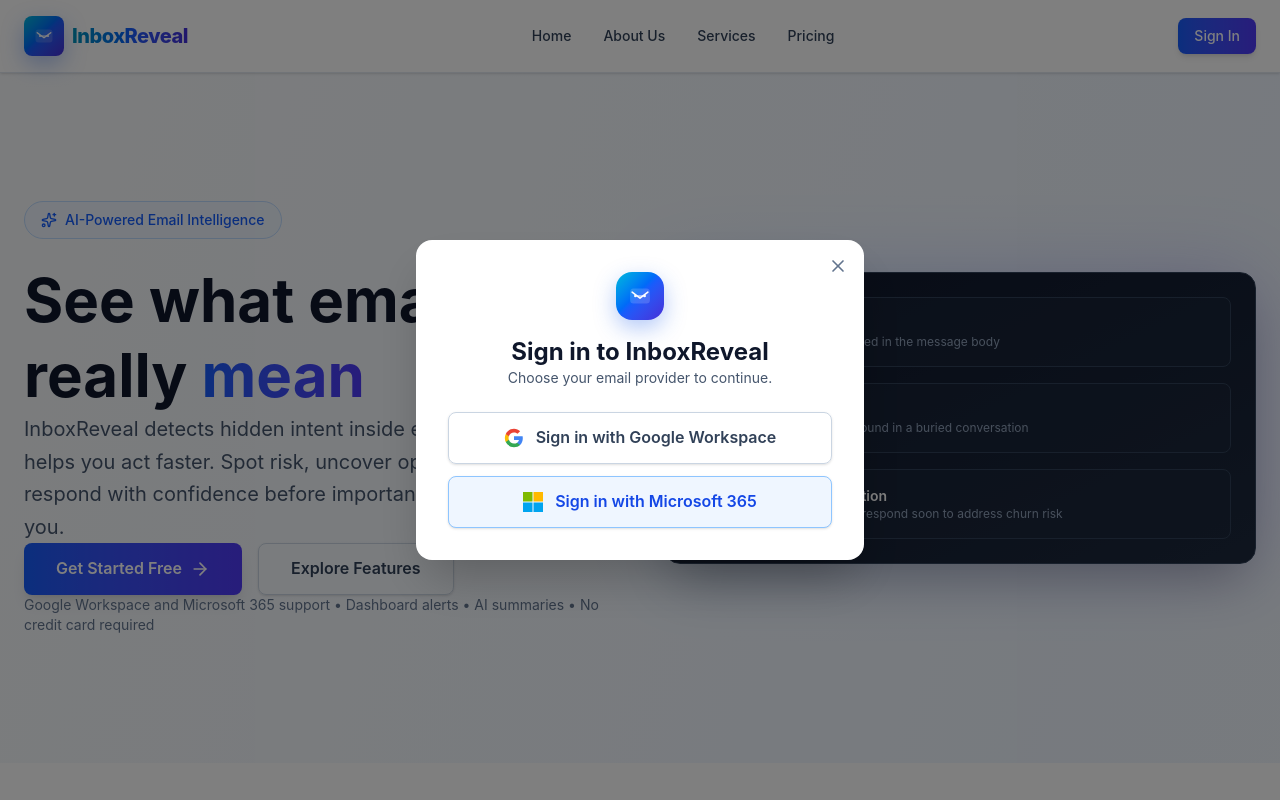
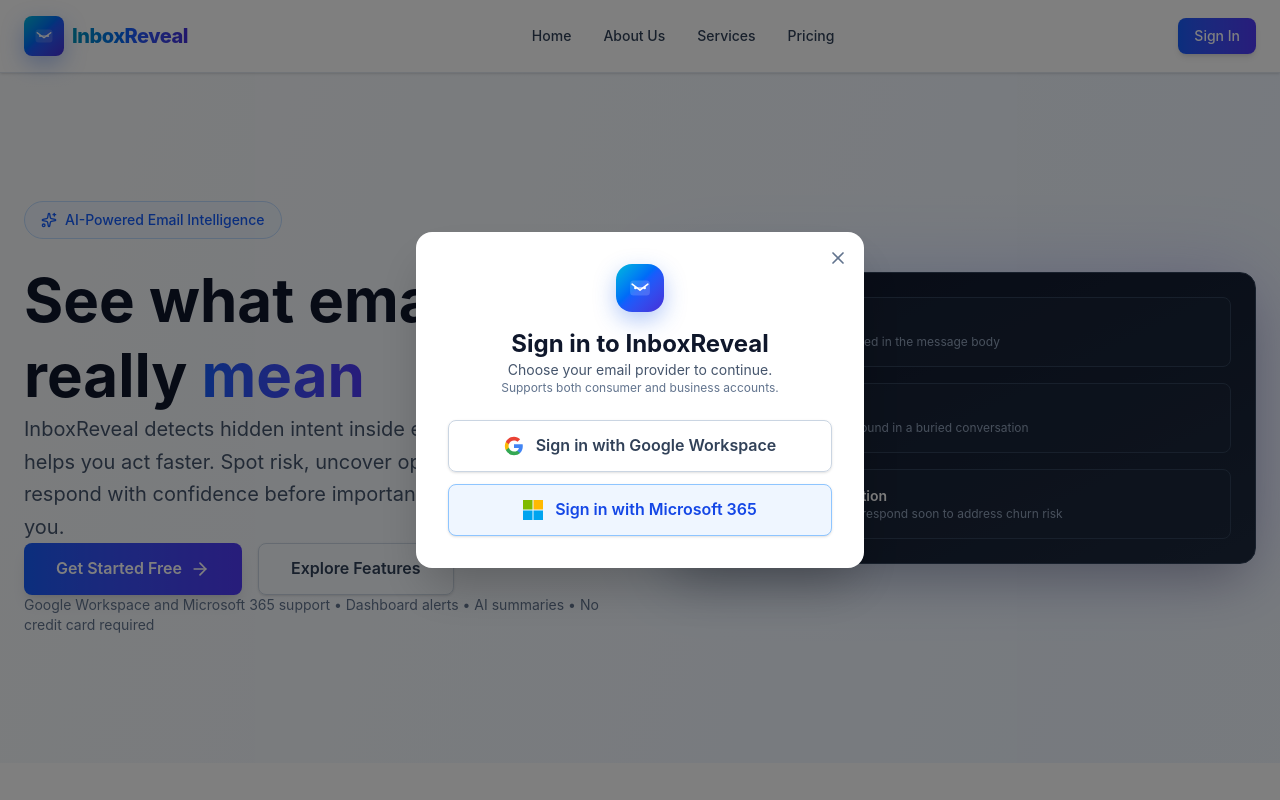
Before and after one commit to abraraslam/inboxreveal, a Next.js app: page / in a window 1280 px wide. Both pictures are taken after a click on the button "Sign In". Shown: the top 800 px of the page. Built offline with nearby package versions, Linux system fonts and the light colour scheme; no server answers.

Commit message:
Clarify support for consumer and business accounts

```diff
--- a/app/page.tsx
+++ b/app/page.tsx
@@ -378,6 +378,7 @@
               <BrandLogo size="lg" showText={false} className="mb-4 justify-center" />
               <h2 className="text-2xl font-bold text-slate-900">Sign in to InboxReveal</h2>
               <p className="mt-2 text-sm text-slate-600">Connect your email account to start using AI-powered inbox intelligence.</p>
+              <p className="mt-1 text-xs text-slate-500">Supports both consumer and business accounts.</p>
             </div>
 
             <div className="space-y-3">
--- a/components/Navigation.tsx
+++ b/components/Navigation.tsx
@@ -140,6 +140,7 @@
             <BrandLogo size="lg" showText={false} className="mb-4 justify-center" />
             <h2 className="text-2xl font-bold text-slate-900">Sign in to InboxReveal</h2>
             <p className="mt-2 text-sm text-slate-600">Choose your email provider to continue.</p>
+            <p className="mt-1 text-xs text-slate-500">Supports both consumer and business accounts.</p>
           </div>
           <div className="space-y-3">
             <button
```
